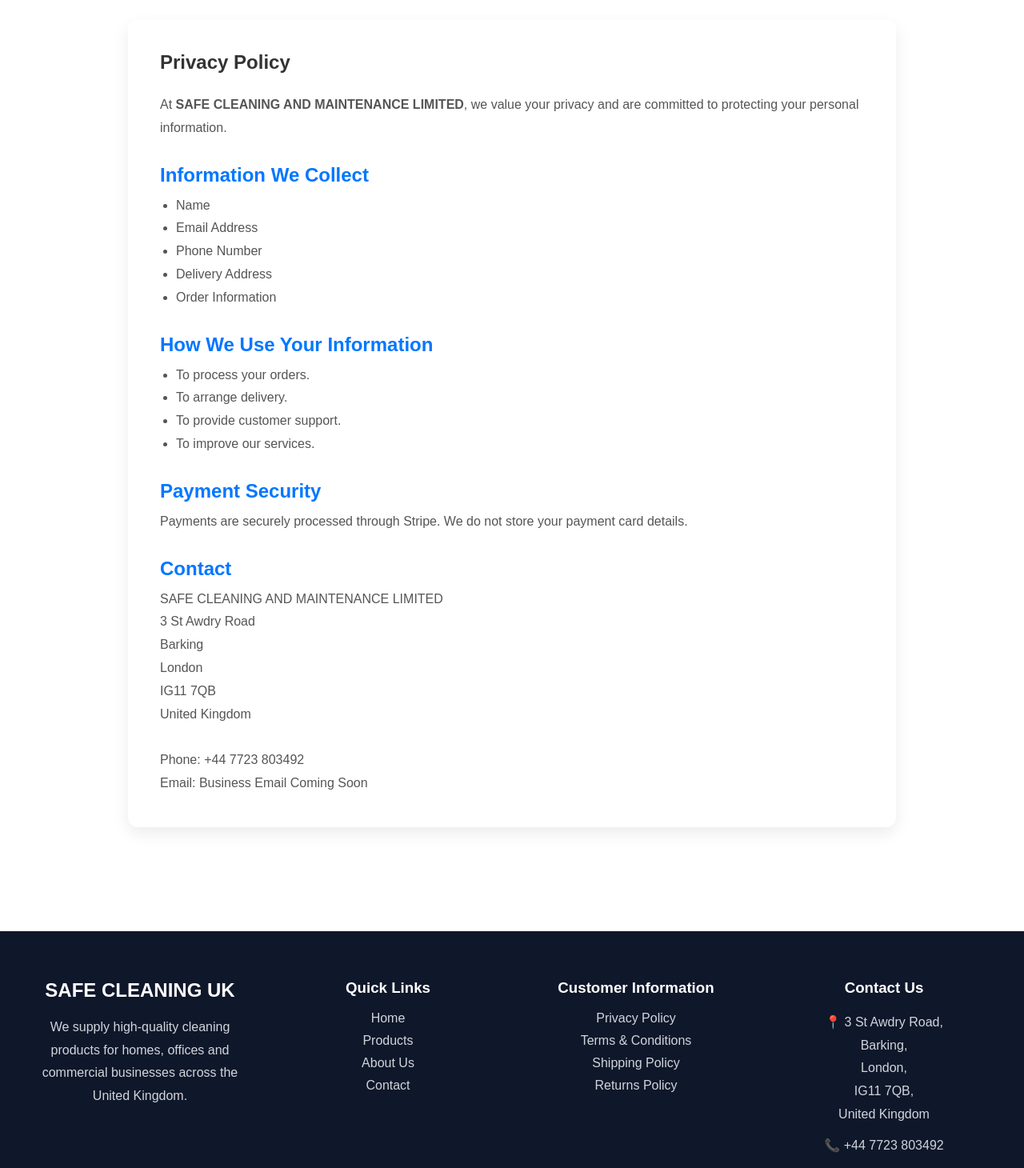
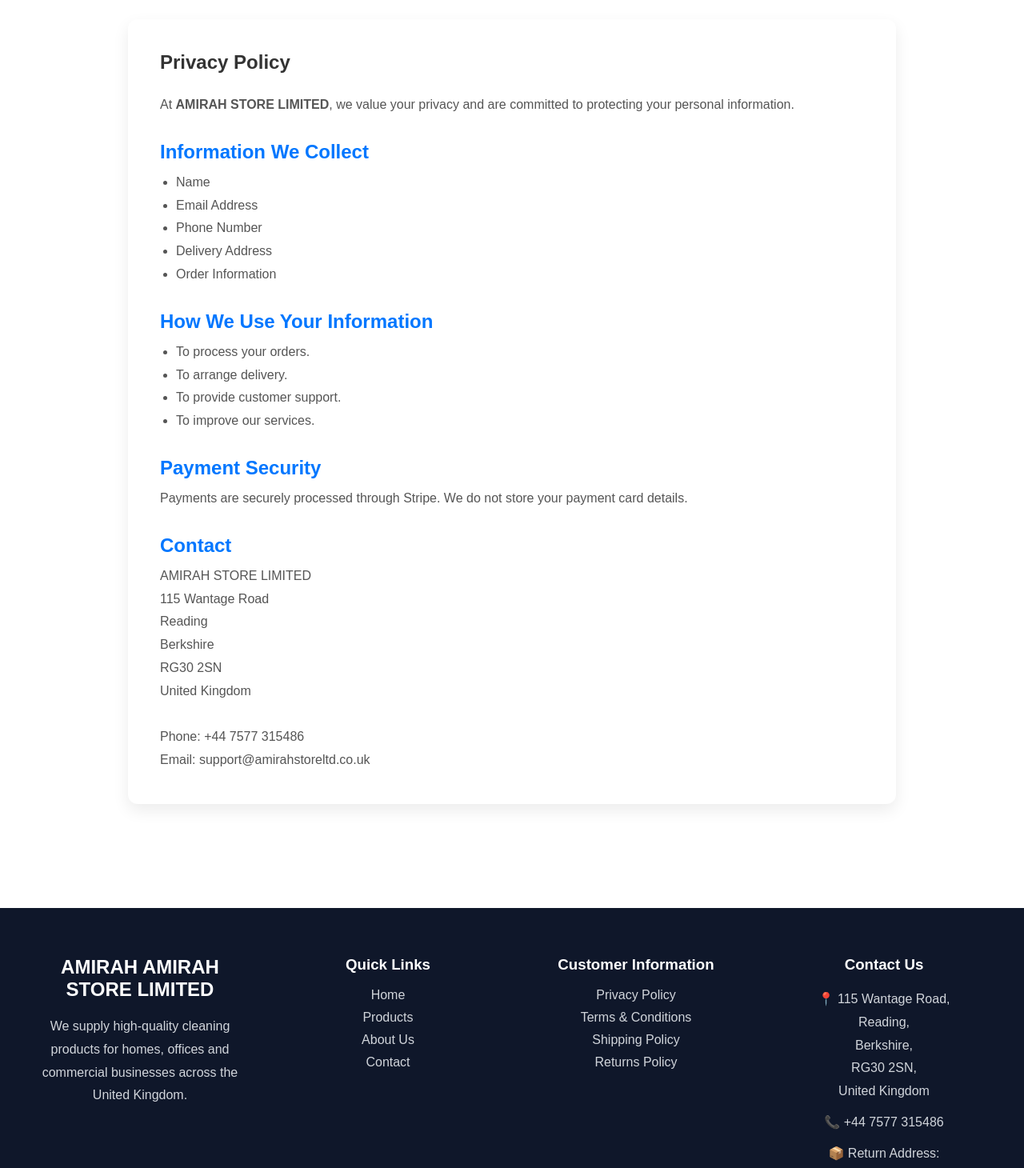
Before and after one commit to arshadmehmoodair-crypto/safe-cleaning, a React (Vite) app: page /privacy-policy in a window 1280 px wide. Shown: the part 100-1560 px from the top of the page at 80% size. Built offline with nearby package versions, Linux system fonts and the light colour scheme.

Commit message:
Update branding to AMIRAH STORE LIMITED

```diff
--- a/src/components/About.jsx
+++ b/src/components/About.jsx
@@ -3,10 +3,10 @@
     <section className="about">
       <div className="about-container">
 
-        <h2>About SAFE CLEANING AND MAINTENANCE LIMITED</h2>
+        <h2>About AMIRAH STORE LIMITED</h2>
 
         <p className="about-intro">
-          SAFE CLEANING AND MAINTENANCE LIMITED is a UK-based supplier
+          AMIRAH STORE LIMITED is a UK-based supplier
           of high-quality cleaning and maintenance products. We provide
           reliable solutions for homes, offices, schools, hotels,
           healthcare facilities and commercial businesses throughout
@@ -52,13 +52,13 @@
             <h3>📍 Our Location</h3>
 
             <p>
-              3 St Awdry Road
+              115 Wantage Road
               <br />
-              Barking
+              Reading
               <br />
-              London
+              Berkshire
               <br />
-              IG11 7QB
+              RG30 2SN
               <br />
               United Kingdom
             </p>
@@ -70,7 +70,7 @@
             <p>
               Phone:
               <br />
-              +44 7723 803492
+              +44 7577 315486
             </p>
 
             <br />
@@ -78,7 +78,7 @@
             <p>
               Business Email:
               <br />
-              Coming Soon
+              support@amirahstoreltd.co.uk
             </p>
           </div>
 
--- a/src/components/Contact.jsx
+++ b/src/components/Contact.jsx
@@ -14,25 +14,25 @@
 
           <div className="contact-card">
             <h3>📞 Phone</h3>
-            <p>+44 7723 803492</p>
+            <p>+44 7577 315486</p>
           </div>
 
           <div className="contact-card">
             <h3>📧 Business Email</h3>
-            <p>Coming Soon</p>
+            <p>support@amirahstoreltd.co.uk</p>
           </div>
 
           <div className="contact-card">
             <h3>📍 Business Address</h3>
 
             <p>
-              3 St Awdry Road
+              115 Wantage Road
               <br />
-              Barking
+              Reading
               <br />
-              London
+              Berkshire
               <br />
-              IG11 7QB
+              RG30 2SN
               <br />
               United Kingdom
             </p>
@@ -67,7 +67,7 @@
             <h3>🏢 Company</h3>
 
             <p>
-              SAFE CLEANING AND MAINTENANCE LIMITED
+              AMIRAH STORE LIMITED
             </p>
           </div>
 
--- a/src/components/Footer.jsx
+++ b/src/components/Footer.jsx
@@ -8,7 +8,7 @@
         {/* Company */}
 
         <div className="footer-section">
-          <h2>SAFE CLEANING UK</h2>
+          <h2>AMIRAH AMIRAH STORE LIMITED</h2>
 
           <p>
             We supply high-quality cleaning products for homes,
@@ -60,19 +60,19 @@
           <h3>Contact Us</h3>
 
           <p>
-            📍 3 St Awdry Road,
+            📍 115 Wantage Road,
             <br />
-            Barking,
+            Reading,
             <br />
-            London,
+            Berkshire,
             <br />
-            IG11 7QB,
+            RG30 2SN,
             <br />
             United Kingdom
           </p>
 
           <p>
-            📞 +44 7723 803492
+            📞 +44 7577 315486
           </p>
 
           <p>
@@ -84,7 +84,7 @@
           <p>
             📧 Business Email
             <br />
-            (Coming Soon)
+            support@amirahstoreltd.co.uk
           </p>
 
         </div>
@@ -96,7 +96,7 @@
       <div className="footer-bottom">
 
         <p>
-          © 2026 SAFE CLEANING UK. All Rights Reserved.
+          © 2026 AMIRAH AMIRAH STORE LIMITED. All Rights Reserved.
         </p>
 
       </div>
--- a/src/components/Hero.jsx
+++ b/src/components/Hero.jsx
@@ -19,7 +19,7 @@
         </h1>
 
         <p>
-          SAFE CLEANING AND MAINTENANCE LIMITED supplies premium-quality
+          AMIRAH STORE LIMITED supplies premium-quality
           cleaning and maintenance products for homes, offices, schools,
           hospitals and commercial businesses across the United Kingdom.
         </p>
--- a/src/components/Navbar.jsx
+++ b/src/components/Navbar.jsx
@@ -15,7 +15,7 @@
     <nav className="navbar">
       <div className="logo">
         <NavLink to="/" onClick={() => setMenuOpen(false)}>
-          SAFE CLEANING
+          AMIRAH STORE LIMITED
         </NavLink>
       </div>
 
--- a/src/pages/AboutPage.jsx
+++ b/src/pages/AboutPage.jsx
@@ -4,10 +4,10 @@
       <h2>About Us</h2>
 
       <div className="card" style={{ maxWidth: "900px", margin: "40px auto" }}>
-        <h3>SAFE CLEANING AND MAINTENANCE LIMITED</h3>
+        <h3>AMIRAH STORE LIMITED</h3>
 
         <p>
-          SAFE CLEANING AND MAINTENANCE LIMITED supplies professional cleaning
+          AMIRAH STORE LIMITED supplies professional cleaning
           products and maintenance solutions for homes, offices and commercial
           businesses across the United Kingdom.
         </p>
--- a/src/pages/ContactPage.jsx
+++ b/src/pages/ContactPage.jsx
@@ -46,7 +46,7 @@
           margin: "40px auto",
         }}
       >
-        <h3>SAFE CLEANING AND MAINTENANCE LIMITED</h3>
+        <h3>AMIRAH STORE LIMITED</h3>
 
         <p>
           We'd love to hear from you. If you have any questions about our
@@ -54,7 +54,7 @@
         </p>
 
         <p>
-          <strong>Email:</strong> info@safecleaning.co.uk
+          <strong>Email:</strong> support@amirahstoreltd.co.uk
         </p>
 
         <p>
--- a/src/pages/PrivacyPolicy.jsx
+++ b/src/pages/PrivacyPolicy.jsx
@@ -6,7 +6,7 @@
         <h1>Privacy Policy</h1>
 
         <p>
-          At <strong>SAFE CLEANING AND MAINTENANCE LIMITED</strong>,
+          At <strong>AMIRAH STORE LIMITED</strong>,
           we value your privacy and are committed to protecting your
           personal information.
         </p>
@@ -40,21 +40,22 @@
         <h2>Contact</h2>
 
         <p>
-          SAFE CLEANING AND MAINTENANCE LIMITED
+          AMIRAH STORE LIMITED
           <br />
-          3 St Awdry Road
+          115 Wantage Road
+
           <br />
-          Barking
+          Reading
           <br />
-          London
+          Berkshire
           <br />
-          IG11 7QB
+          RG30 2SN
           <br />
           United Kingdom
           <br /><br />
-          Phone: +44 7723 803492
+          Phone: +44 7577 315486
           <br />
-          Email: Business Email Coming Soon
+          Email: support@amirahstoreltd.co.uk
         </p>
 
       </div>
--- a/src/pages/ReturnsPage.jsx
+++ b/src/pages/ReturnsPage.jsx
@@ -6,7 +6,7 @@
         <h1>Returns & Refund Policy</h1>
 
         <p>
-          At <strong>SAFE CLEANING AND MAINTENANCE LIMITED</strong>,
+          At <strong>AMIRAH STORE LIMITED</strong>,
           we want you to be satisfied with every purchase. If you are not
           completely happy with your order, please read our returns policy
           below.
@@ -39,15 +39,15 @@
         <h2>Return Address</h2>
 
         <p>
-          SAFE CLEANING AND MAINTENANCE LIMITED
+          AMIRAH STORE LIMITED
           <br />
-          3 St Awdry Road
+          115 Wantage Road
           <br />
-          Barking
+          Reading
           <br />
-          London
+          Berkshire
           <br />
-          IG11 7QB
+          RG30 2SN
           <br />
           United Kingdom
         </p>
@@ -55,9 +55,9 @@
         <h2>Need Help?</h2>
 
         <p>
-          Phone: +44 7723 803492
+          Phone: +44 7577 315486
           <br />
-          Email: Business Email Coming Soon
+          Email: support@amirahstoreltd.co.uk
         </p>
 
       </div>
--- a/src/pages/ShippingPage.jsx
+++ b/src/pages/ShippingPage.jsx
@@ -6,7 +6,7 @@
         <h1>Shipping Policy</h1>
 
         <p>
-          At <strong>SAFE CLEANING AND MAINTENANCE LIMITED</strong>,
+          At <strong>AMIRAH STORE LIMITED</strong>,
           we aim to dispatch and deliver your orders as quickly and
           efficiently as possible throughout the United Kingdom.
         </p>
@@ -52,7 +52,7 @@
         <h2>Business Address</h2>
 
         <p>
-          SAFE CLEANING AND MAINTENANCE LIMITED
+          AMIRAH STORE LIMITED
           <br />
           3 St Awdry Road
           <br />
@@ -64,7 +64,7 @@
           <br />
           United Kingdom
           <br /><br />
-          Phone: +44 7723 803492
+          Phone: +44 7577 315486
         </p>
 
       </div>
--- a/src/pages/TermsPage.jsx
+++ b/src/pages/TermsPage.jsx
@@ -6,7 +6,7 @@
         <h1>Terms & Conditions</h1>
 
         <p>
-          Welcome to <strong>SAFE CLEANING AND MAINTENANCE LIMITED</strong>.
+          Welcome to <strong>AMIRAH STORE LIMITED</strong>.
           By using our website and placing an order, you agree to the
           following Terms & Conditions.
         </p>
@@ -50,7 +50,7 @@
         <h2>Contact</h2>
 
         <p>
-          SAFE CLEANING AND MAINTENANCE LIMITED
+          AMIRAH STORE LIMITED
           <br />
           3 St Awdry Road
           <br />
@@ -62,7 +62,7 @@
           <br />
           United Kingdom
           <br /><br />
-          Phone: +44 7723 803492
+          Phone: +44 7577 315486
         </p>
 
       </div>
```
Also changed, not shown: 1 other file (tests, documents, lock files or other folders).
